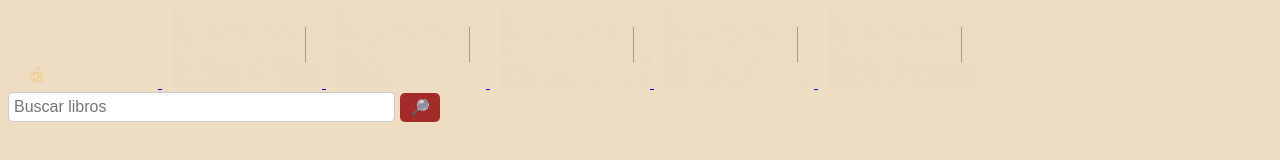
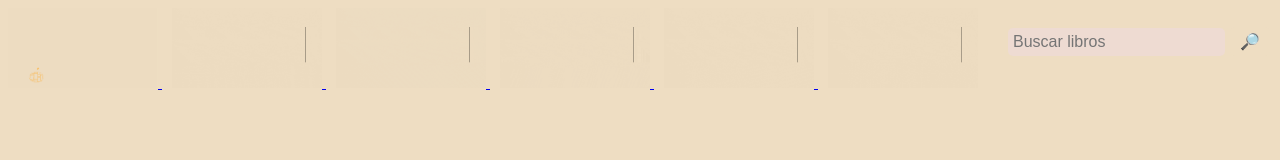
Before and after one commit to atommnava/La-Manzana-Dorada-Web-App, a plain HTML site: page bookstore/management/system/index.html in a window 1280 px wide. Drawn offline with Linux system fonts and the light colour scheme.

Commit message:
Front end: Barra de busqueda

```diff
--- a/bookstore/management/static/style.css
+++ b/bookstore/management/static/style.css
@@ -43,28 +43,32 @@
 .search-bar {
     display: flex;
     align-items: center;
-    margin-right: 20px; /* Para separarlo de los botones */
+    margin-right: 20px;
+    margin-left: 1000px;
+    margin-top: -65px;
+    /* margin: -65px 1000px; */
 }
 
 .search-bar input {
     padding: 5px;
     font-size: 16px;
-    border: 1px solid #ccc;
+    border: 1px #EEDDC2;
+    background: #EEDBD2;
     border-radius: 5px;
-    width: 375px; /* Ancho de la barra de búsqueda */
+    width: 425px; /* Ancho de la barra de búsqueda */
 }
 
 .search-bar button {
     padding: 5px 10px;
     margin-left: 5px;
     font-size: 16px;
-    background-color: brown;
-    color: white;
+    background-color: #EEDDC2;
+    color: #EEDDC2;
     border: none;
     border-radius: 5px;
     cursor: pointer;
 }
 
 .search-bar button:hover {
-    background-color: saddlebrown;
+    background-color: #EEDDC2;
 }
--- a/bookstore/management/system/index.html
+++ b/bookstore/management/system/index.html
@@ -35,7 +35,7 @@
 
     <!-- Barra de busqueda -->
     <script src="script.js"></script>
-    <div class="search-bar">
+    <div class="search-bar" title="Buscar">
         <input type="text" id="searchInput" placeholder="Buscar libros">
         <button onclick="searchBooks()">
             🔎
```
